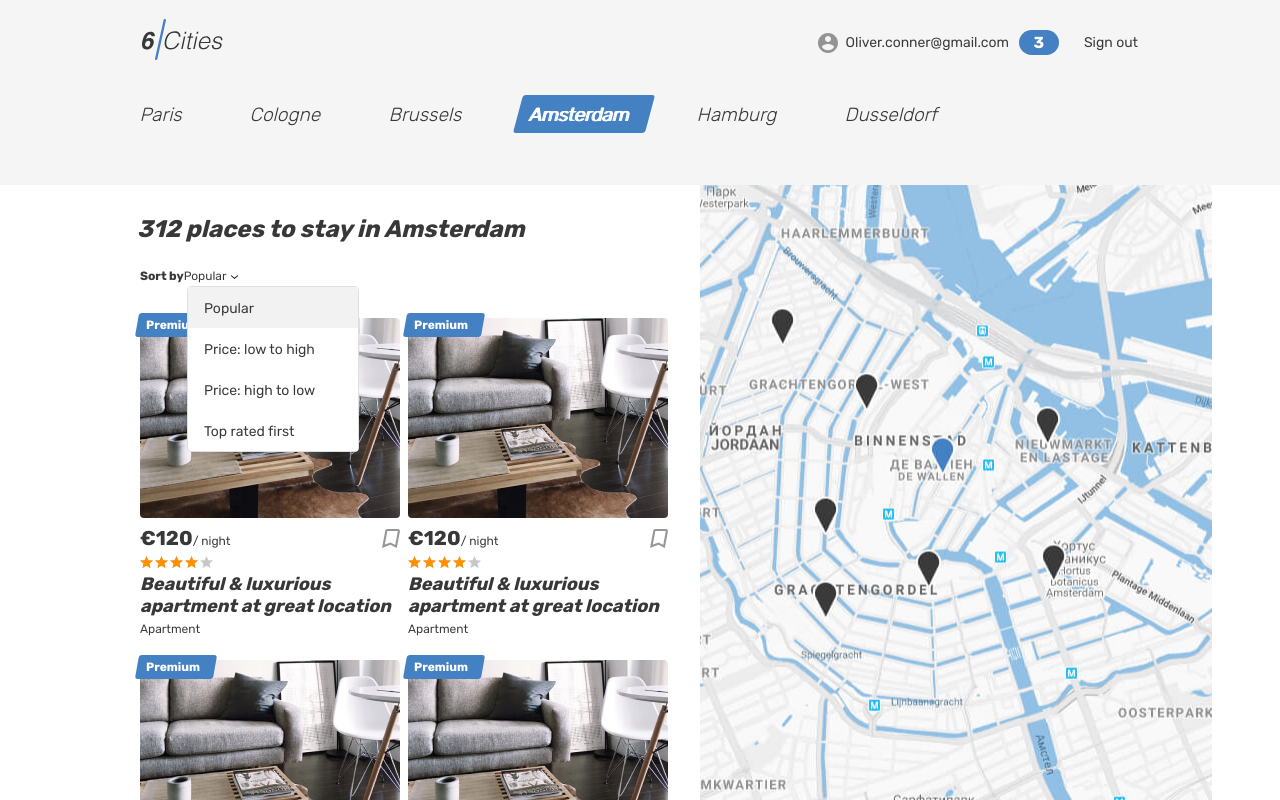
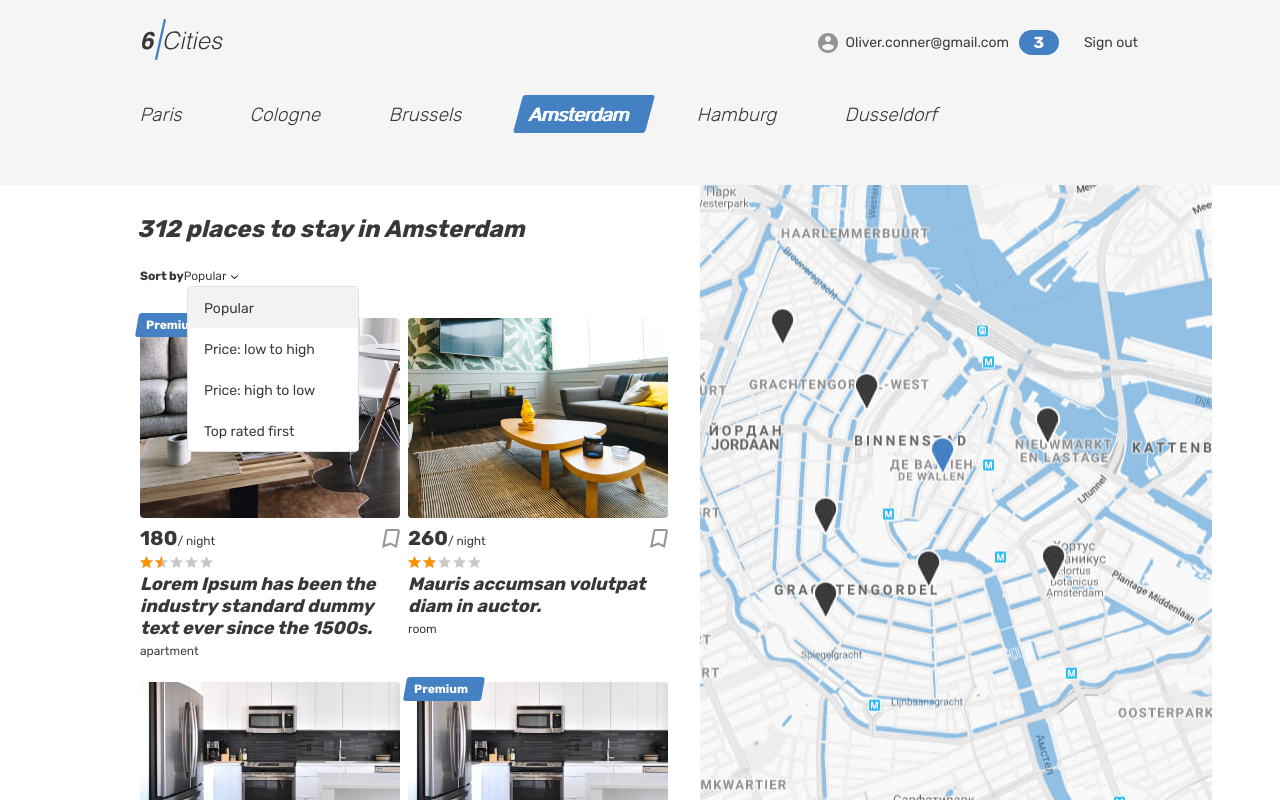
Before and after one commit to htmlacademy-react/797803-six-cities-10, a React (Create React App) app in the folder project/: page / in a window 1280 px wide. Built offline with nearby package versions, Linux system fonts and the light colour scheme.

Commit message:
Add PlaceCardList and used mock data in PlaceCard

```diff
--- a/project/src/components/app/app.tsx
+++ b/project/src/components/app/app.tsx
@@ -6,18 +6,20 @@ import Property from '../../pages/property/property';
 import NotFoundScreen from '../../pages/not-found-screen/not-found-screen';
 import PrivateRoute from '../../pages/private-route/private-route';
 import {AppRoute, AuthorizationStatus} from '../../const';
+import {Offer} from '../../types/offer';
 
 type AppProps = {
+  offers: Offer[];
   offersCount: number;
 }
 
-function App({offersCount}: AppProps): JSX.Element {
+function App({offers, offersCount}: AppProps): JSX.Element {
   return (
     <BrowserRouter>
       <Routes>
         <Route
           path={AppRoute.Main}
-          element={<Main offersCount = {offersCount} />}
+          element={<Main offers = {offers} offersCount = {offersCount} />}
         />
         <Route
           path={AppRoute.Login}
--- /dev/null
+++ b/project/src/components/place-card-list/place-card-list.tsx
@@ -0,0 +1,22 @@
+import PlaceCard from '../../components/place-card/place-card';
+import {PLACE_CARDS_COUNT} from '../../const';
+import {Offer} from '../../types/offer';
+
+type PlaceCardListProps = {
+    offers: Offer[];
+  }
+
+function PlaceCardList ({offers}:PlaceCardListProps): JSX.Element {
+
+  return (
+    <div className="cities__places-list places__list tabs__content">
+      {
+        Array.from(Array(PLACE_CARDS_COUNT)
+          .keys())
+          .map((item) => (<PlaceCard offer = {offers[item]} key = {`place-card-${offers[item].id}`} />))
+      }
+    </div>
+  );
+}
+
+export default PlaceCardList;
--- a/project/src/components/place-card/place-card.tsx
+++ b/project/src/components/place-card/place-card.tsx
@@ -1,15 +1,22 @@
-function PlaceCard (): JSX.Element {
+import {RATING_WIDTH_FACTOR} from '../../const';
+import {Offer} from '../../types/offer';
+
+type PlaceCardProps = {
+  offer: Offer;
+}
+
+function PlaceCard ({offer}:PlaceCardProps): JSX.Element {
+
+  const {isPremium, previewImage, price, rating, title, type} = offer;
 
   return (
     <article className="cities__card place-card">
-      <div className="place-card__mark">
-        <span>Premium</span>
-      </div>
+      {isPremium && <div className="place-card__mark"><span>Premium</span></div>}
       <div className="cities__image-wrapper place-card__image-wrapper">
         <a href="/">
           <img
             className="place-card__image"
-            src="img/apartment-01.jpg"
+            src={previewImage}
             alt="Place figure"
             width={260}
             height={200}
@@ -19,7 +26,7 @@ function PlaceCard (): JSX.Element {
       <div className="place-card__info">
         <div className="place-card__price-wrapper">
           <div className="place-card__price">
-            <b className="place-card__price-value">€120</b>
+            <b className="place-card__price-value">{price}</b>
             <span className="place-card__price-text">/&nbsp;night</span>
           </div>
           <button
@@ -38,16 +45,16 @@ function PlaceCard (): JSX.Element {
         </div>
         <div className="place-card__rating rating">
           <div className="place-card__stars rating__stars">
-            <span style={{ width: '80%' }} />
+            <span style={{width: rating * RATING_WIDTH_FACTOR}} />
             <span className="visually-hidden">Rating</span>
           </div>
         </div>
         <h2 className="place-card__name">
           <a href="/">
-                      Beautiful &amp; luxurious apartment at great location
+            {title}
           </a>
         </h2>
-        <p className="place-card__type">Apartment</p>
+        <p className="place-card__type">{type}</p>
       </div>
     </article>
   );
--- a/project/src/const.tsx
+++ b/project/src/const.tsx
@@ -10,3 +10,9 @@ export enum AuthorizationStatus {
     NoAuth = 'NO_AUTH',
     Unknown = 'UNKNOWN',
   }
+
+export const OFFERS_COUNT = 312;
+
+export const PLACE_CARDS_COUNT = 4;
+
+export const RATING_WIDTH_FACTOR = 14.8;
--- a/project/src/index.tsx
+++ b/project/src/index.tsx
@@ -1,19 +1,15 @@
 import React from 'react';
 import ReactDOM from 'react-dom/client';
 import App from './components/app/app';
+import {OFFERS_COUNT} from './const';
+import {offers} from './mocks/offers';
 
 const root = ReactDOM.createRoot(
   document.getElementById('root') as HTMLElement,
 );
 
-const Setting = {
-  OFFERS_COUNT: 312,
-};
-
 root.render(
   <React.StrictMode>
-    <App
-      offersCount = {Setting.OFFERS_COUNT}
-    />
+    <App offers = {offers} offersCount = {OFFERS_COUNT}/>
   </React.StrictMode>,
 );
--- a/project/src/mocks/offers.ts
+++ b/project/src/mocks/offers.ts
@@ -50,7 +50,7 @@ export const offers: Offer[] = [
     'previewImage': 'img/apartment-01.jpg',
     // 'previewImageFavorites': 'img/apartment-small-04.jpg',
     'price': 180,
-    'rating': 4.8,
+    'rating': 1.5,
     'title': 'Lorem Ipsum has been the industry standard dummy text ever since the 1500s.',
     'type': 'apartment',
   },
@@ -100,7 +100,7 @@ export const offers: Offer[] = [
     'previewImage': 'img/apartment-02.jpg',
     // 'previewImageFavorites': 'img/apartment-small-04.jpg',
     'price': 260,
-    'rating': 5,
+    'rating': 2,
     'title': 'Mauris accumsan volutpat diam in auctor.',
     'type': 'room',
   },
@@ -149,7 +149,7 @@ export const offers: Offer[] = [
     'previewImage': 'img/apartment-03.jpg',
     // 'previewImageFavorites': 'img/apartment-small-04.jpg',
     'price': 990,
-    'rating': 1,
+    'rating': 3,
     'title': 'Quisque non dolor eu leo sagittis congue.',
     'type': 'house',
   },
@@ -199,7 +199,7 @@ export const offers: Offer[] = [
     'previewImage': 'img/apartment-03.jpg',
     // 'previewImageFavorites': 'img/apartment-small-04.jpg',
     'price': 100,
-    'rating': 3.5,
+    'rating': 4.5,
     'title': 'Ut quis interdum mauris. Integer ut dolor cursus diam lacinia tempor ut nec leo.',
     'type': 'hotel',
   },
--- a/project/src/pages/main/main.tsx
+++ b/project/src/pages/main/main.tsx
@@ -1,12 +1,12 @@
-import PlaceCard from '../../components/place-card/place-card';
-
-const PLACE_CARDS_COUNT = 5;
+import PlaceCardList from '../../components/place-card-list/place-card-list';
+import {Offer} from '../../types/offer';
 
 type PageProps = {
+    offers: Offer[];
     offersCount: number;
   }
 
-function Main ({offersCount}: PageProps): JSX.Element {
+function Main ({offers, offersCount}: PageProps): JSX.Element {
 
   return (
     <div className="page page--gray page--main">
@@ -117,11 +117,7 @@ function Main ({offersCount}: PageProps): JSX.Element {
                   </li>
                 </ul>
               </form>
-              <div className="cities__places-list places__list tabs__content">
-                {
-                  Array.from(Array(PLACE_CARDS_COUNT).keys()).map((item) => <PlaceCard key={item}/>)
-                }
-              </div>
+              <PlaceCardList offers = {offers}/>
             </section>
             <div className="cities__right-section">
               <section className="cities__map map" />
```
